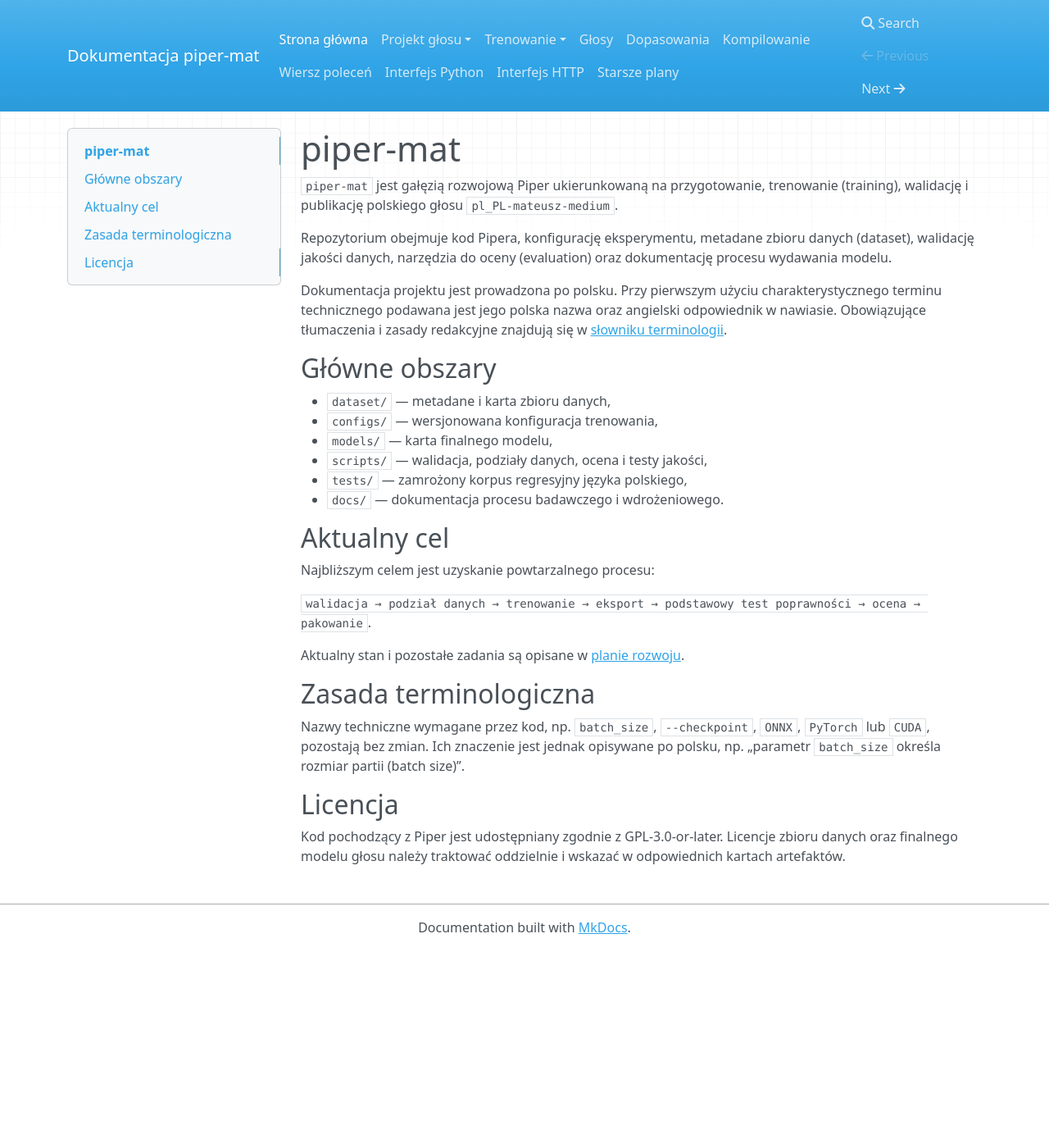
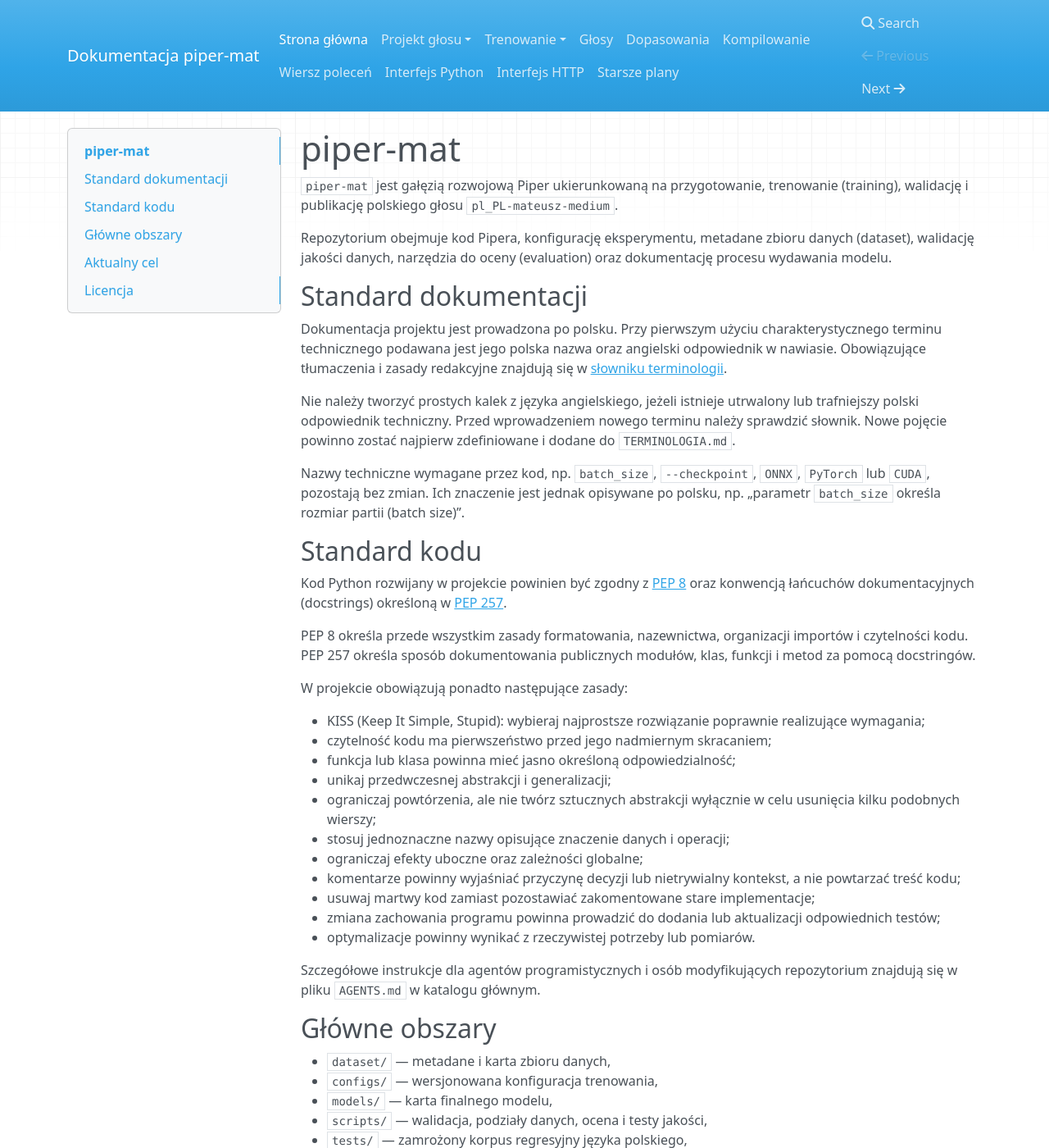
Before and after one commit to MatPomGit/piper-mat, an MkDocs documentation site: the page built from docs/index.md, in a window 1280 px wide and 1400 px high. Shown: the whole window at 82% size. Built offline with MkDocs 1.6.1, drawn with Linux system fonts in a browser that asks for light colours; nearby versions of some CDN libraries.

Commit message:
docs: document coding and documentation standards

```diff
--- a/docs/index.md
+++ b/docs/index.md
@@ -4,7 +4,35 @@
 
 Repozytorium obejmuje kod Pipera, konfigurację eksperymentu, metadane zbioru danych (dataset), walidację jakości danych, narzędzia do oceny (evaluation) oraz dokumentację procesu wydawania modelu.
 
+## Standard dokumentacji
+
 Dokumentacja projektu jest prowadzona po polsku. Przy pierwszym użyciu charakterystycznego terminu technicznego podawana jest jego polska nazwa oraz angielski odpowiednik w nawiasie. Obowiązujące tłumaczenia i zasady redakcyjne znajdują się w [słowniku terminologii](TERMINOLOGIA.md).
+
+Nie należy tworzyć prostych kalek z języka angielskiego, jeżeli istnieje utrwalony lub trafniejszy polski odpowiednik techniczny. Przed wprowadzeniem nowego terminu należy sprawdzić słownik. Nowe pojęcie powinno zostać najpierw zdefiniowane i dodane do `TERMINOLOGIA.md`.
+
+Nazwy techniczne wymagane przez kod, np. `batch_size`, `--checkpoint`, `ONNX`, `PyTorch` lub `CUDA`, pozostają bez zmian. Ich znaczenie jest jednak opisywane po polsku, np. „parametr `batch_size` określa rozmiar partii (batch size)”.
+
+## Standard kodu
+
+Kod Python rozwijany w projekcie powinien być zgodny z [PEP 8](https://peps.python.org/pep-0008/) oraz konwencją łańcuchów dokumentacyjnych (docstrings) określoną w [PEP 257](https://peps.python.org/pep-0257/).
+
+PEP 8 określa przede wszystkim zasady formatowania, nazewnictwa, organizacji importów i czytelności kodu. PEP 257 określa sposób dokumentowania publicznych modułów, klas, funkcji i metod za pomocą docstringów.
+
+W projekcie obowiązują ponadto następujące zasady:
+
+- KISS (Keep It Simple, Stupid): wybieraj najprostsze rozwiązanie poprawnie realizujące wymagania;
+- czytelność kodu ma pierwszeństwo przed jego nadmiernym skracaniem;
+- funkcja lub klasa powinna mieć jasno określoną odpowiedzialność;
+- unikaj przedwczesnej abstrakcji i generalizacji;
+- ograniczaj powtórzenia, ale nie twórz sztucznych abstrakcji wyłącznie w celu usunięcia kilku podobnych wierszy;
+- stosuj jednoznaczne nazwy opisujące znaczenie danych i operacji;
+- ograniczaj efekty uboczne oraz zależności globalne;
+- komentarze powinny wyjaśniać przyczynę decyzji lub nietrywialny kontekst, a nie powtarzać treść kodu;
+- usuwaj martwy kod zamiast pozostawiać zakomentowane stare implementacje;
+- zmiana zachowania programu powinna prowadzić do dodania lub aktualizacji odpowiednich testów;
+- optymalizacje powinny wynikać z rzeczywistej potrzeby lub pomiarów.
+
+Szczegółowe instrukcje dla agentów programistycznych i osób modyfikujących repozytorium znajdują się w pliku `AGENTS.md` w katalogu głównym.
 
 ## Główne obszary
 
@@ -23,10 +51,6 @@
 
 Aktualny stan i pozostałe zadania są opisane w [planie rozwoju](ROADMAP.md).
 
-## Zasada terminologiczna
-
-Nazwy techniczne wymagane przez kod, np. `batch_size`, `--checkpoint`, `ONNX`, `PyTorch` lub `CUDA`, pozostają bez zmian. Ich znaczenie jest jednak opisywane po polsku, np. „parametr `batch_size` określa rozmiar partii (batch size)”.
-
 ## Licencja
 
 Kod pochodzący z Piper jest udostępniany zgodnie z GPL-3.0-or-later. Licencje zbioru danych oraz finalnego modelu głosu należy traktować oddzielnie i wskazać w odpowiednich kartach artefaktów.
```
